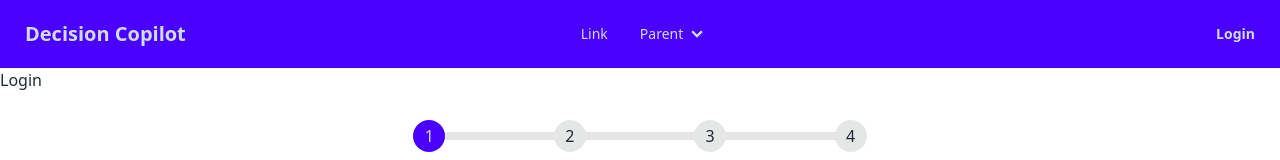
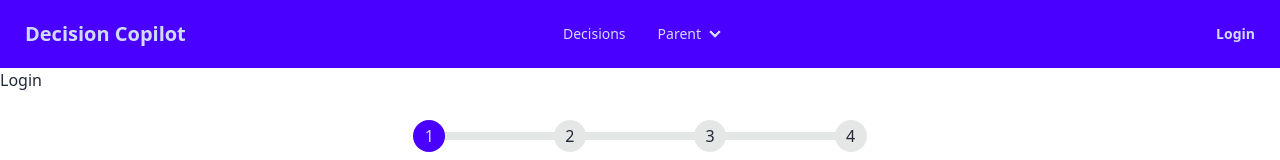
Before and after one commit to wellmaintained/decision-copilot, a SvelteKit app: page /decision in a window 1280 px wide. Shown: the top 160 px of the page. Built offline with nearby package versions, Linux system fonts and the light colour scheme; no server answers.

Commit message:
Update link in navbar

```diff
--- a/src/routes/+layout.svelte
+++ b/src/routes/+layout.svelte
@@ -11,10 +11,10 @@
 	</div>
 	<div class="navbar-center">
 		<ul class="menu menu-horizontal px-1">
-			<li><a href="/">Link</a></li>
+			<li><a href="/decision">Decisions</a></li>
 			<li>
 				<details>
-					<summary> Parent </summary>
+					<summary>Parent</summary>
 					<ul class="p-2 bg-primary rounded-t-none">
 						<li><a href="/">Link 1</a></li>
 						<li><a href="/">Link 2</a></li>
```
